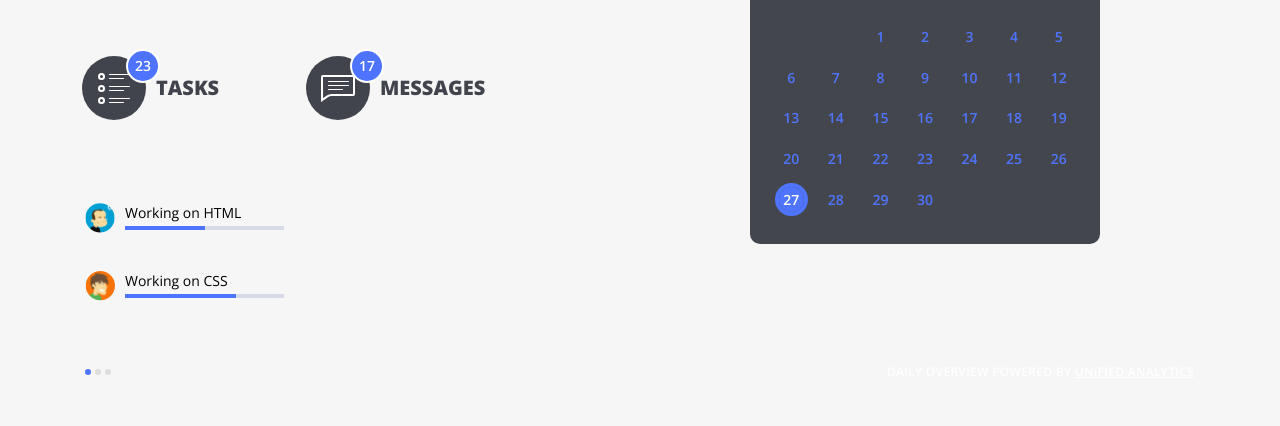
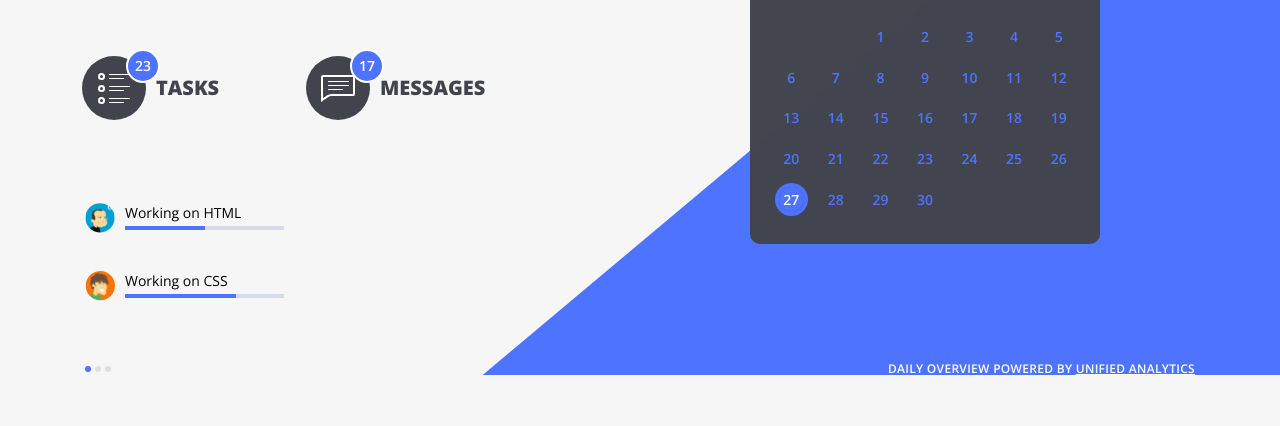
Before and after one commit to Mihel17/twoheads, a website with bundled scripts: page index.html in a window 1280 px wide. Shown: the part 425-851 px from the top of the page. Built offline with nearby package versions, Linux system fonts and the light colour scheme.

Commit message:
decoration triangle

```diff
--- a/index.html
+++ b/index.html
@@ -125,6 +125,11 @@
 		<h1 class="visually-hidden">just hidden h1 title...</h1>
 		<section class="promo">
 			<h2 class="visually-hidden">just hidden h2 title...</h2>
+			<div class="promo__bg">
+				<svg viewBox="0 0 50 50" xmlns="http://www.w3.org/2000/svg">
+					<polygon points="0 0, 50 50, 0 50"></polygon>
+				</svg>
+			</div>
 			<div class="promo__container  container">
 				<ul class="promo__slider  no-style">
 					<li class="promo__slide  promo__slide--active  row">
@@ -204,8 +209,7 @@
 								</ul>
 							</div>
 							<!-- / !calendar -->
-							<p class="promo__developers">DAILY OVERVIEW POWERED BY <a class="promo__developers-link" href="#">UNIFIED
-									ANALYTICS</a></p>
+
 						</div>
 					</li>
 					<!-- / promo__slide -->
@@ -223,6 +227,7 @@
 				</ul>
 				<!-- / promo__slider -->
 
+				<footer class="promo__footer">
 					<div class="promo__slider-controlers">
 						<button class="promo__slider-controler  promo__slider-controler--active" data-number="1"
 							aria-label="1 слайд"></button>
@@ -230,6 +235,11 @@
 						<button class="promo__slider-controler" data-number="3" aria-label="3 слайд"></button>
 					</div>
 					<!-- / promo__slider-controlers -->
+
+					<p class="promo__developers">DAILY OVERVIEW POWERED BY <a class="promo__developers-link" href="#">UNIFIED
+							ANALYTICS</a></p>
+				</footer>
+				<!-- promo__footer -->
 
 			</div>
 			<!-- / promo__container -->
--- a/scss/blocks/promo.scss
+++ b/scss/blocks/promo.scss
@@ -6,22 +6,56 @@
   overflow: hidden;
 }
 
-// .promo::before {
-//   content: "";
-//   position: absolute;
-//   bottom: -125px;
-//   left: 0;
-//   height: 800px;
-//   width: 100vw;
-//   background: linear-gradient(
-//       140deg,
-//       rgba(255, 255, 255, 0) 0%,
-//       rgba(255, 255, 255, 0) 45%,
-//       $main-blue 45%,
-//       $main-blue 100%
-//     )
-//     no-repeat 114px 22px;
-// }
+.promo__bg {
+  position: fixed;
+  top: 0;
+  left: 0;
+  right: 0;
+  margin: 0 auto;
+  width: 100vw;
+  height: 100%;
+  overflow: hidden;
+
+  @media (min-width: $tablet) and (max-width: $desktop) {
+    position: absolute;
+  }
+
+  svg {
+    object-fit: cover;
+    fill: #4e74ff;
+    content: "";
+    position: absolute;
+
+    @media (min-width: $mobile) {
+      bottom: 0px;
+      left: 0;
+      transform: rotate(270deg);
+    }
+
+    @media (min-width: $desktop) {
+      bottom: -508px;
+      left: 0;
+      transform: rotate(275deg);
+    }
+  }
+
+  &::before {
+    content: "";
+    position: absolute;
+    bottom: -125px;
+    right: 0;
+    height: 800px;
+    width: 50%;
+    background: linear-gradient(
+        140deg,
+        rgba(255, 255, 255, 0) 0%,
+        rgba(255, 255, 255, 0) 45%,
+        $main-blue 45%,
+        $main-blue 100%
+      )
+      no-repeat 114px 22px;
+  }
+}
 
 .promo__container {
   position: relative;
@@ -30,10 +64,7 @@
 //slider
 .promo__slide {
   display: none;
-
-  @media (min-width: $desktop) {
-    min-height: 625px;
-  }
+  min-height: 625px;
 }
 
 .promo__slide--active {
@@ -63,11 +94,15 @@
 .promo__slider-controlers {
   display: flex;
   gap: 4px;
-  position: absolute;
-  bottom: -74px;
-  left: 15px;
   display: flex;
   justify-content: flex-end;
+
+  @media (max-width: $desktop) {
+    background-color: white;
+    border-radius: 10px;
+    padding: 10px;
+    box-shadow: 0 10px 10px rgba(33, 37, 39, 0.1);
+  }
 }
 .promo__slider-controler {
   display: flex;
@@ -95,6 +130,21 @@
   z-index: 10;
   display: grid;
   gap: 83px;
+  background: $promo-bg;
+  padding-bottom: 30px;
+
+  @media (min-width: $tablet) and (max-width: $desktop) {
+    background-color: transparent;
+  }
+
+  @media (min-width: 570px) {
+    border-radius: 0 0 10px 10px;
+  }
+
+  @media (min-width: $desktop) {
+    background-color: transparent;
+    padding-bottom: 0;
+  }
 }
 
 .promo__right {
@@ -191,17 +241,30 @@
 
 .promo__developers {
   position: relative;
+  width: fit-content;
+  margin-left: auto;
+  margin-right: 30px;
+  text-align: end;
   z-index: 3;
-  font-size: 12px;
+  font-size: 10px;
   font-weight: 600;
   color: white;
   letter-spacing: 0.3px;
 
-  @media (min-width: $desktop) {
-    position: absolute;
-    bottom: -103px;
-    right: 16px;
+  @media (min-width: $tablet) {
+    font-size: 12px;
   }
+}
+
+.promo__footer {
+  width: 100%;
+  position: absolute;
+  bottom: -74px;
+  left: 15px;
+  display: grid;
+  grid-template-columns: max-content 1fr;
+  align-items: center;
+  justify-content: space-between;
 }
 
 .promo__developers-link {
```
Also changed, not shown: css/main.css, 1 other file. Lines whose indentation alone changed are shown as unchanged.
